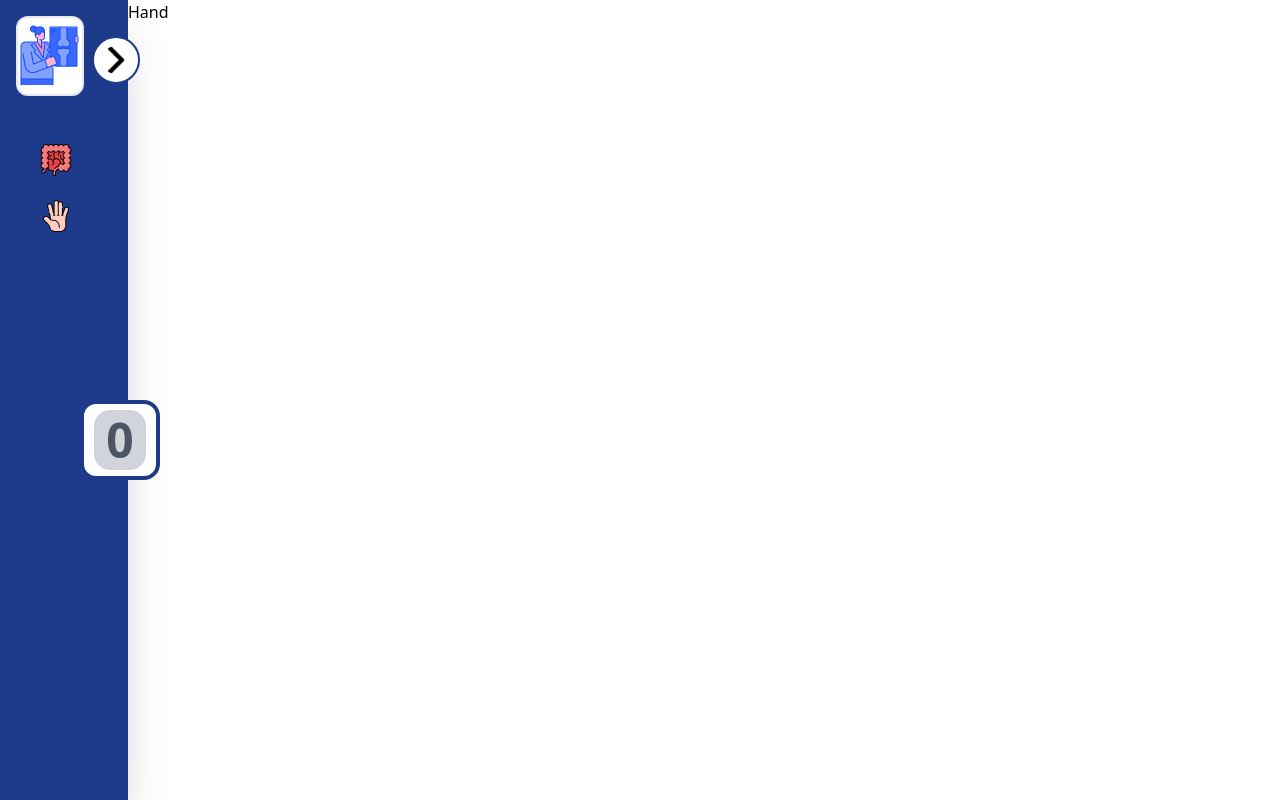
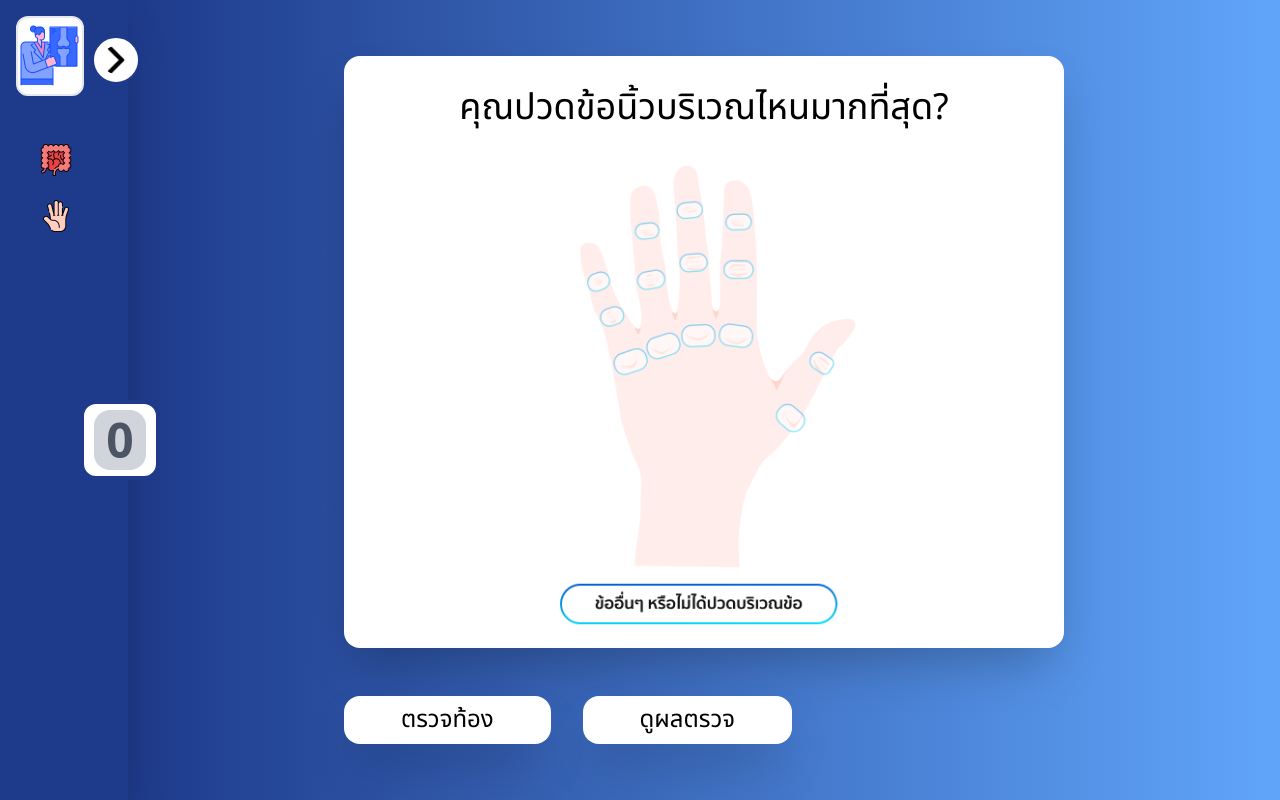
Before and after one commit to Lukyord/agnos-internship-assessment, a React (Vite) app: page /hand in a window 1280 px wide. Built offline with nearby package versions, Linux system fonts and the light colour scheme.

Commit message:
Initiate hand page

```diff
--- /dev/null
+++ b/assets/images/hand/HandImages.jsx
@@ -0,0 +1,21 @@
+import defaultFingers from "../hand/default-finger.png";
+import dipActive from "../hand/dip-active.png";
+import dipHighlight from "../hand/dip-highlight.png";
+import mcpActive from "../hand/mcp-active.png";
+import mcpHighlight from "../hand/mcp-highlight.png";
+import othersHighlight from "../hand/others-highlight.png";
+import pipActive from "../hand/pip-active.png";
+import pipHighlight from "../hand/pip-highlight.png";
+
+const HandImages = {
+  defaultFingers,
+  dipActive,
+  dipHighlight,
+  mcpActive,
+  mcpHighlight,
+  othersHighlight,
+  pipActive,
+  pipHighlight,
+};
+
+export default HandImages;
--- /dev/null
+++ b/src/components/hand/HandVoronoi.jsx
@@ -0,0 +1,3 @@
+export default function HandVoronoi() {
+  return <div>HandVoronoi</div>;
+}
--- a/src/pages/Abdomen.jsx
+++ b/src/pages/Abdomen.jsx
@@ -53,9 +53,19 @@ export default function Abdomen() {
           />
         </div>
       </div>
-      <button className="font-noto text-2xl w-[45rem] bg-white rounded-2xl shadow-2xl p-[0.5rem]">
-        ต่อไป
-      </button>
+      <div className="flex justify-between w-[45rem]">
+        <div className="w-2/3 flex justify-between">
+          <button className="font-noto text-2xl bg-white rounded-2xl shadow-2xl p-[0.5rem] grow mr-[2rem]">
+            ตรวจมือ
+          </button>
+          <button className="font-noto text-2xl bg-white rounded-2xl shadow-2xl p-[0.5rem] grow mr-[2rem]">
+            ดูผลตรวจ
+          </button>
+        </div>
+        {/* <button className="font-noto text-sm bg-white rounded-2xl shadow-2xl p-[0.5rem] w-[10rem] h-[2rem]">
+          เปิด Voronoi Overlay
+        </button> */}
+      </div>
     </div>
   );
 }
--- a/src/pages/Hand.jsx
+++ b/src/pages/Hand.jsx
@@ -1,3 +1,35 @@
+import HandImages from "../../assets/images/hand/HandImages";
+
 export default function Hand() {
-  return <div>Hand</div>;
+  return (
+    <div
+      className="h-screen w-full bg-gray-400 flex flex-col justify-around items-center py-[2rem]
+    bg-gradient-to-r from-blue-900 to-blue-400 "
+    >
+      <div className="flex flex-col items-center w-[45rem] h-[37rem] bg-white rounded-2xl shadow-2xl">
+        <h1 className="font-noto py-[2rem] text-4xl">
+          คุณปวดข้อนิ้วบริเวณไหนมากที่สุด?
+        </h1>
+        <div className="w-[25rem] h-[30rem] relative">
+          <img
+            src={HandImages.defaultFingers}
+            className="absolute object-contain"
+          />
+        </div>
+      </div>
+      <div className="flex justify-between w-[45rem]">
+        <div className="w-2/3 flex justify-between">
+          <button className="font-noto text-2xl bg-white rounded-2xl shadow-2xl p-[0.5rem] grow mr-[2rem]">
+            ตรวจท้อง
+          </button>
+          <button className="font-noto text-2xl bg-white rounded-2xl shadow-2xl p-[0.5rem] grow mr-[2rem]">
+            ดูผลตรวจ
+          </button>
+        </div>
+        {/* <button className="font-noto text-sm bg-white rounded-2xl shadow-2xl p-[0.5rem] w-[10rem] h-[2rem]">
+          เปิด Voronoi Overlay
+        </button> */}
+      </div>
+    </div>
+  );
 }
```
